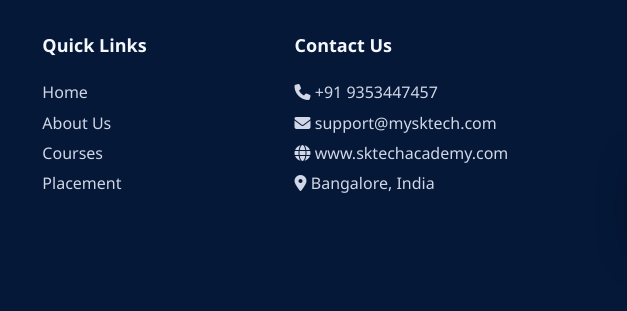
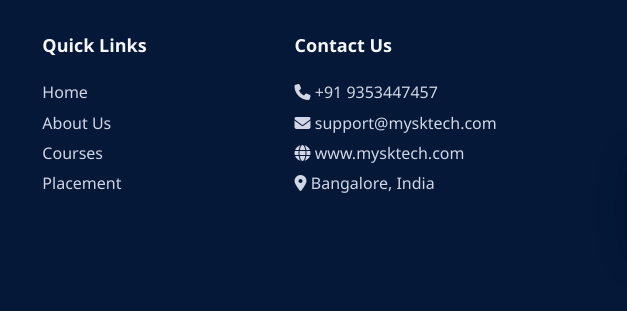
Before and after one commit to SKTechAcademy/SK-Tech-, a plain HTML site: page index.html in a window 1280 px wide. Shown: the part 4898-5209 px from the top of the page, 376-1003 px from the left. Drawn offline with Linux system fonts and the light colour scheme.

Commit message:
Update contact link from sktechacademy to mysktech

```diff
--- a/index.html
+++ b/index.html
@@ -1138,7 +1138,7 @@ footer a:hover{color:var(--orange);padding-left:5px}
     <h3>Contact Us</h3>
     <p><a href="tel:+919353447457"><i class="fas fa-phone"></i> +91 9353447457</a></p>
     <p><a href="mailto:support@mysktech.com"><i class="fas fa-envelope"></i> support@mysktech.com</a></p>
-    <p><a href="https://www.sktechacademy.com" target="_blank"><i class="fas fa-globe"></i> www.sktechacademy.com</a></p>
+    <p><a href="https://www.mysktech.com" target="_blank"><i class="fas fa-globe"></i> www.mysktech.com</a></p>
     <p><i class="fas fa-map-marker-alt"></i> Bangalore, India</p>
   </div>
   <div>
```
